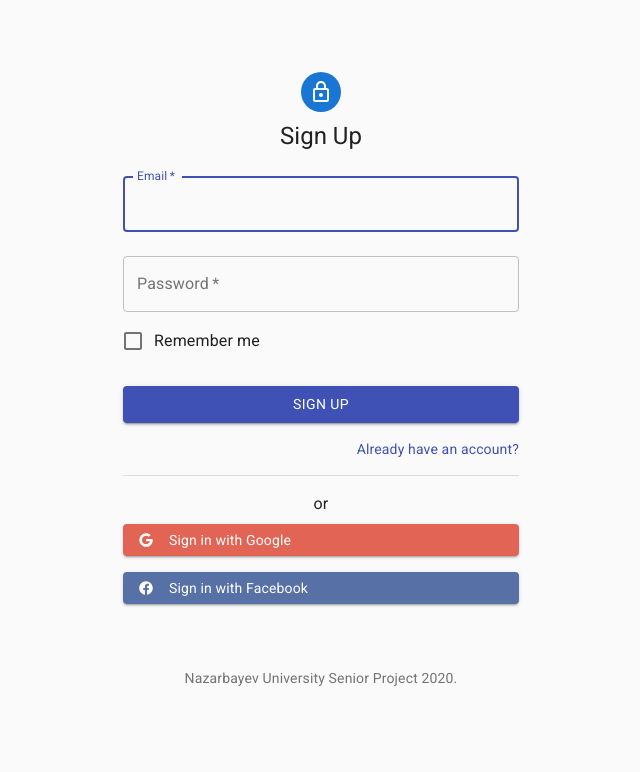
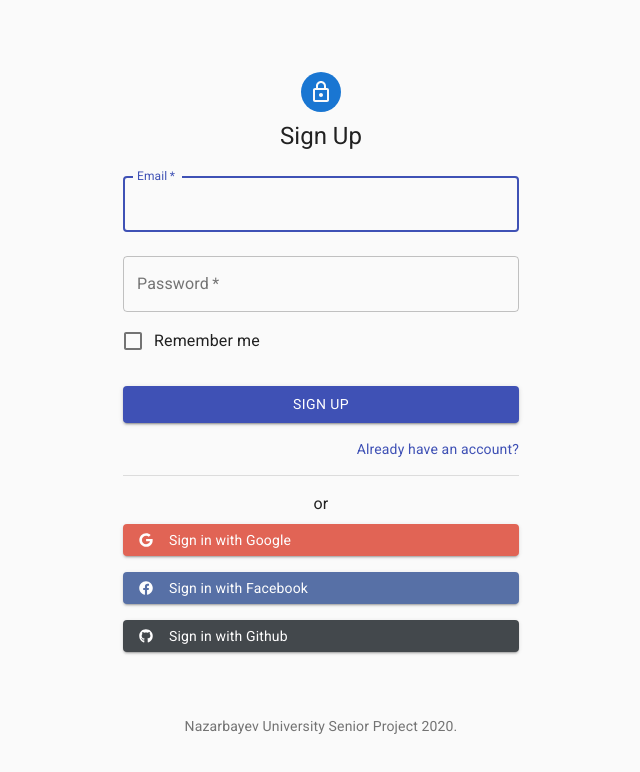
Before and after one commit to talgatomarov/debating-app, a React (Create React App) app: page /signup in a window 1280 px wide. Shown: the top 772 px of the page, without its empty margins (319-959 px from the left). Built offline with nearby package versions, Linux system fonts and the light colour scheme.

Commit message:
Add GithubAuthButton

```diff
--- a/src/components/OAuth/OAuth.tsx
+++ b/src/components/OAuth/OAuth.tsx
@@ -2,6 +2,7 @@ import React from "react";
 import GoogleAuthButton from "./components/GoogleAuthButton";
 import FacebookAuthButton from "./components/FacebookAuthButton";
 import { Grid } from "@material-ui/core";
+import GithubAuthButton from "./components/GithubAuthButton";
 
 const OAuth: React.FC = () => {
   return (
@@ -12,6 +13,9 @@ const OAuth: React.FC = () => {
       <Grid item xs={12}>
         <FacebookAuthButton />
       </Grid>
+      <Grid item xs={12}>
+        <GithubAuthButton />
+      </Grid>
     </Grid>
   );
 };
--- /dev/null
+++ b/src/components/OAuth/components/GithubAuthButton.tsx
@@ -0,0 +1,18 @@
+import React from "react";
+import { faGithub } from "@fortawesome/free-brands-svg-icons";
+import firebase from "firebase";
+import OAuthButton from "./OAuthButton";
+
+const GithubAuthButton: React.FC = () => {
+  return (
+    <OAuthButton
+      provider={new firebase.auth.GithubAuthProvider()}
+      icon={faGithub}
+      backgroundColor="#24292e"
+    >
+      Sign in with Github
+    </OAuthButton>
+  );
+};
+
+export default GithubAuthButton;
```
